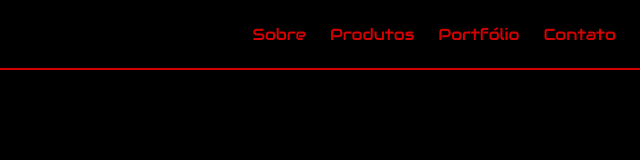
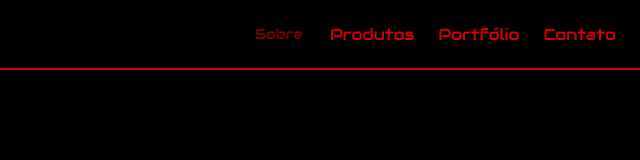
Before and after one commit to Gabriel-L-Santos/ura-gamer, a plain HTML site: page index.html in a window 1280 px wide. In both pictures the pointer is over the link "Sobre". Shown: the full height of the page, 640-1280 px from the left. Drawn offline with Linux system fonts and the light colour scheme.

Commit message:
edit no css

```diff
--- a/assets/css/style.css
+++ b/assets/css/style.css
@@ -41,6 +41,12 @@ a:hover {
     display: block;
     padding: .5rem;
     font-family: 'Audiowide', cursive;
+    transition: transform 450ms;
+}
+
+#menu a:hover {
+    color: rgb(213 0 0 / 59%);
+    transform: scale(0.9);
 }
 
 #btn-mobile {
```
